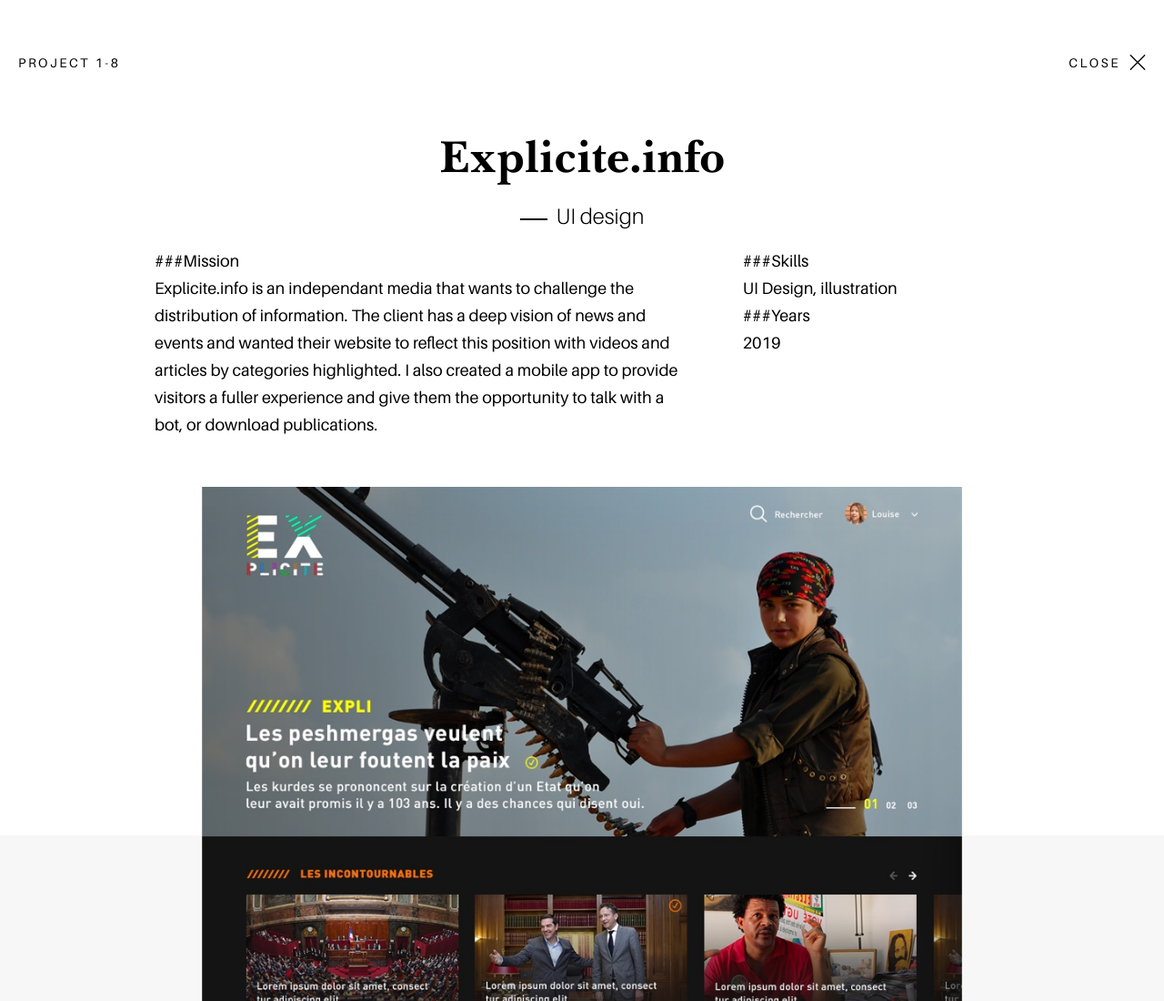
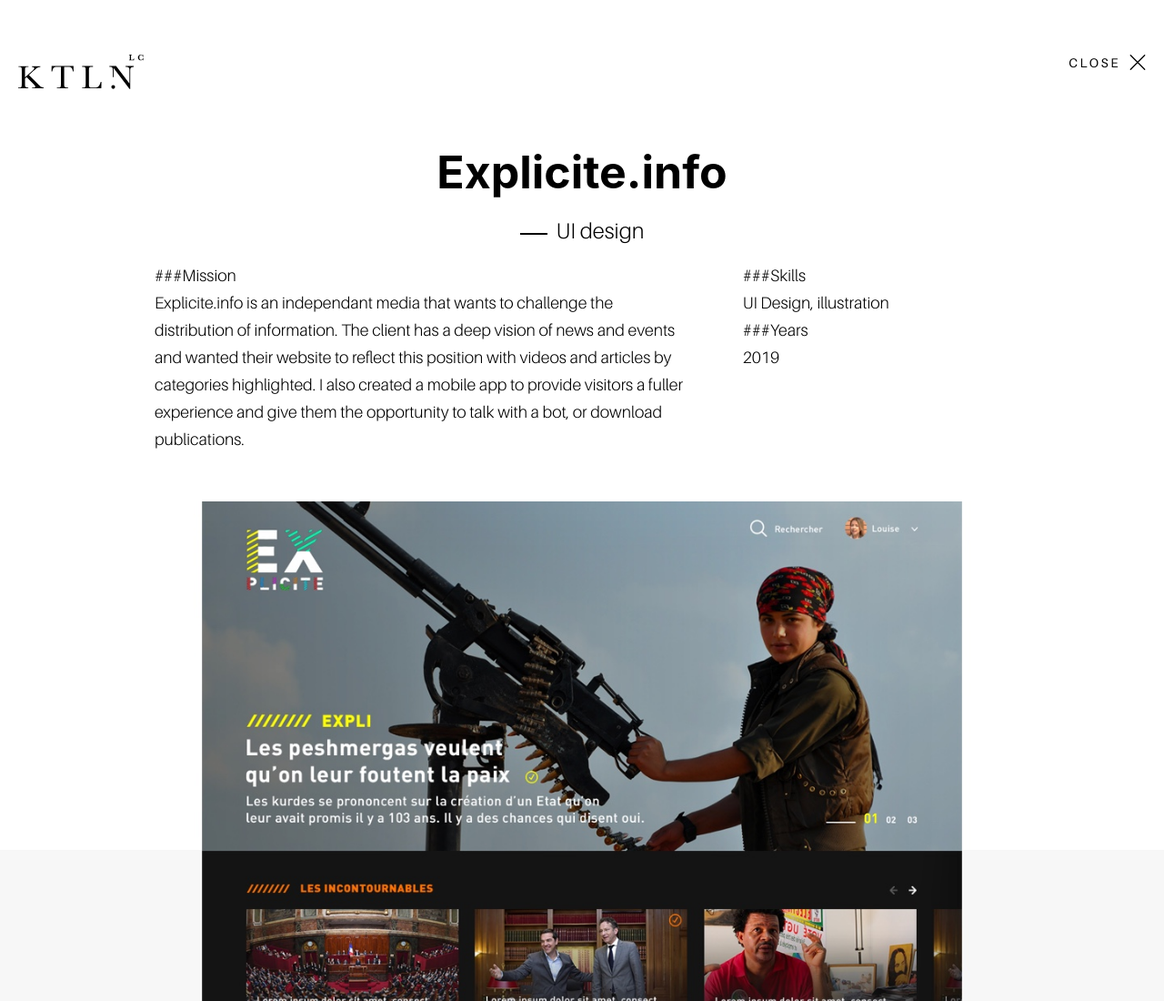
Before and after one commit to yoan972/ktleen-lc, a Gatsby site: page /explicite-info in a window 1280 px wide. Shown: the top 1100 px of the page at 91% size. Built offline with nearby package versions, Linux system fonts and the light colour scheme; Gatsby itself is replaced by a stand-in of ours; a web font is replaced by a local one.

Commit message:
add gradient project page & change fonts

```diff
--- a/src/projects/explicite.md
+++ b/src/projects/explicite.md
@@ -1,6 +1,7 @@
 ---
 title: Explicite.info
 subtitle: UI design
+theme: explicite
 date: 2019-07-10
 path: /explicite-info
 img: ./../assets/images/projets/cover-explicite.jpg
--- a/src/styles/font.scss
+++ b/src/styles/font.scss
@@ -1,42 +1,4 @@
-@font-face {
-  font-family: "Baskerville Normal";
-  font-style: normal;
-  font-weight: normal;
-  src: local("Baskerville Normal"),
-    url("../assets/font/baskvl.woff") format("woff");
-}
-
-@font-face {
-  font-family: "Baskerville Regular";
-  font-style: normal;
-  font-weight: normal;
-  src: local("Baskerville Regular"),
-    url("../assets/font/baskervi.woff") format("woff");
-}
-
-@font-face {
-  font-family: "Baskerville BT Bold";
-  font-style: normal;
-  font-weight: normal;
-  src: local("Baskerville BT Bold"),
-    url("../assets/font/BaskervilleBoldBT.woff") format("woff");
-}
-
-@font-face {
-  font-family: "Baskerville BT Bold";
-  font-style: normal;
-  font-weight: normal;
-  src: local("Baskerville BT Bold"),
-    url("../assets/font/baskerville bold bt.woff") format("woff");
-}
-
-@font-face {
-  font-family: "Baskerville BT Bold Italic";
-  font-style: normal;
-  font-weight: normal;
-  src: local("Baskerville BT Bold Italic"),
-    url("../assets/font/BaskervilleBoldItalicBT.woff") format("woff");
-}
+@import url("https://fonts.googleapis.com/css?family=Halant:400,700&display=swap");
 
 @font-face {
   font-family: "Aileron Regular";
--- a/src/styles/main.scss
+++ b/src/styles/main.scss
@@ -53,7 +53,7 @@
 }
 .section__text {
   font-size: 50px;
-  font-family: "Baskerville Regular", -apple-system, BlinkMacSystemFont;
+  font-family: "Halant", -apple-system, BlinkMacSystemFont, sans-serif;
   font-weight: normal;
   font-style: normal;
   font-stretch: normal;
@@ -62,8 +62,7 @@
   color: #000000;
 }
 .bold {
-  font-family: "Baskerville BT Bold", -apple-system, BlinkMacSystemFont,
-    sans-serif;
+  font-family: "Halant", -apple-system, BlinkMacSystemFont, sans-serif;
   font-weight: bold;
 }
 .about {
--- a/src/styles/project.scss
+++ b/src/styles/project.scss
@@ -1,5 +1,6 @@
 @import "font.scss";
 @import "common.scss";
+@import "theme.scss";
 
 .header-project {
   display: flex;
@@ -7,16 +8,8 @@
   margin: 60px 20px;
 }
 .header__page-index {
-  text-transform: uppercase;
-  font-family: "Aileron Regular", -apple-system, BlinkMacSystemFont, "Segoe UI",
-    Roboto, Oxygen, Ubuntu, Cantarell, "Open Sans", "Helvetica Neue", sans-serif;
-  font-size: 14px;
-  font-weight: normal;
-  font-stretch: normal;
-  font-style: normal;
-  line-height: normal;
-  letter-spacing: 2.54px;
-  color: #000000;
+  width: 138px;
+  height: 39px;
 }
 .close-text {
   display: inline-block;
@@ -42,8 +35,7 @@
 }
 
 .project__title {
-  font-family: "Baskerville BT Bold", -apple-system, BlinkMacSystemFont,
-    sans-serif;
+  font-family: "Halant", -apple-system, BlinkMacSystemFont, sans-serif;
   font-size: 50px;
   font-weight: bold;
   font-stretch: normal;
@@ -93,6 +85,7 @@
     color: #000000;
   }
   p {
+    font-family: "Aileron Light";
     font-size: 18px;
     font-weight: 300;
     font-stretch: normal;
@@ -112,7 +105,18 @@
 }
 
 @media screen and (max-width: 768px) {
+  .project__title {
+    font-size: 25px;
+  }
+  .project__subtitle {
+    font-size: 16px;
+  }
   .project-content__info {
+    padding: 0 40px 53px;
+    p,
+    h3 {
+      font-size: 14px;
+    }
     .mission,
     .other {
       width: 100%;
--- /dev/null
+++ b/src/styles/theme.scss
@@ -0,0 +1,5 @@
+#explicite {
+  .project__image1 {
+    background: linear-gradient(#ffffff 24.2%, #f7f7f7 24.2%);
+  }
+}
--- a/src/templates/project.js
+++ b/src/templates/project.js
@@ -4,6 +4,7 @@ import Img from "gatsby-image"
 import closeIcon from "../assets/images/close.svg"
 import "../styles/project.scss"
 import Footer from "../components/footer"
+import Logo from "../assets/images/logo.svg"
 
 export default function Project({ data }) {
   const { markdownRemark } = data
@@ -12,7 +13,9 @@ export default function Project({ data }) {
     <div>
       <div className="wrapper">
         <header className="header-project">
-          <p className="header__page-index">Project 1-8</p>
+          <p className="header__page-index">
+            <img src={Logo} alt="KLC Logo" />
+          </p>
           <div className="header__close">
             <Link to="/">
               <p className="close-text">close</p>
@@ -20,7 +23,9 @@ export default function Project({ data }) {
             </Link>
           </div>
         </header>
+      </div>
       <div className="project">
+        <div className="wrapper">
           <h1 className="project__title">{frontmatter.title}</h1>
           <h2 className="project__subtitle">{frontmatter.subtitle}</h2>
           <div className="project-content">
@@ -28,12 +33,15 @@ export default function Project({ data }) {
               className="project-content__info"
               dangerouslySetInnerHTML={{ __html: html }}
             />
+          </div>
+        </div>
+        <div id={frontmatter.theme}>
           <div className="project__image1">
             <Img
+              style={{ maxWidth: "1440px", margin: "auto" }}
               fluid={frontmatter.image1.image.childImageSharp.fluid}
               alt={frontmatter.image1.alt}
             />
-            </div>
           </div>
         </div>
       </div>
@@ -51,6 +59,7 @@ export const pageQuery = graphql`
         path
         title
         subtitle
+        theme
         image1 {
           image {
             childImageSharp {
```
Lines whose indentation alone changed are shown as unchanged.
